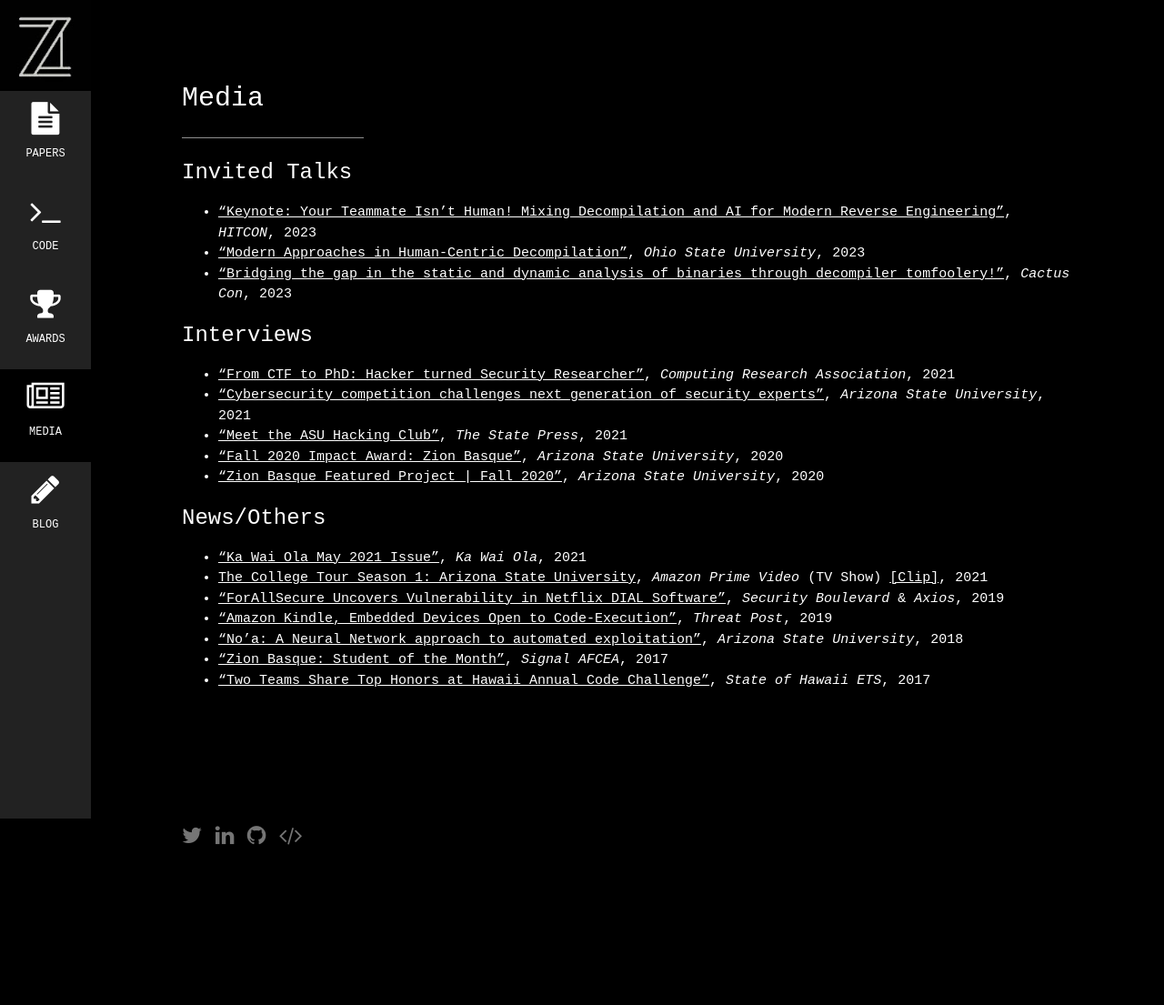
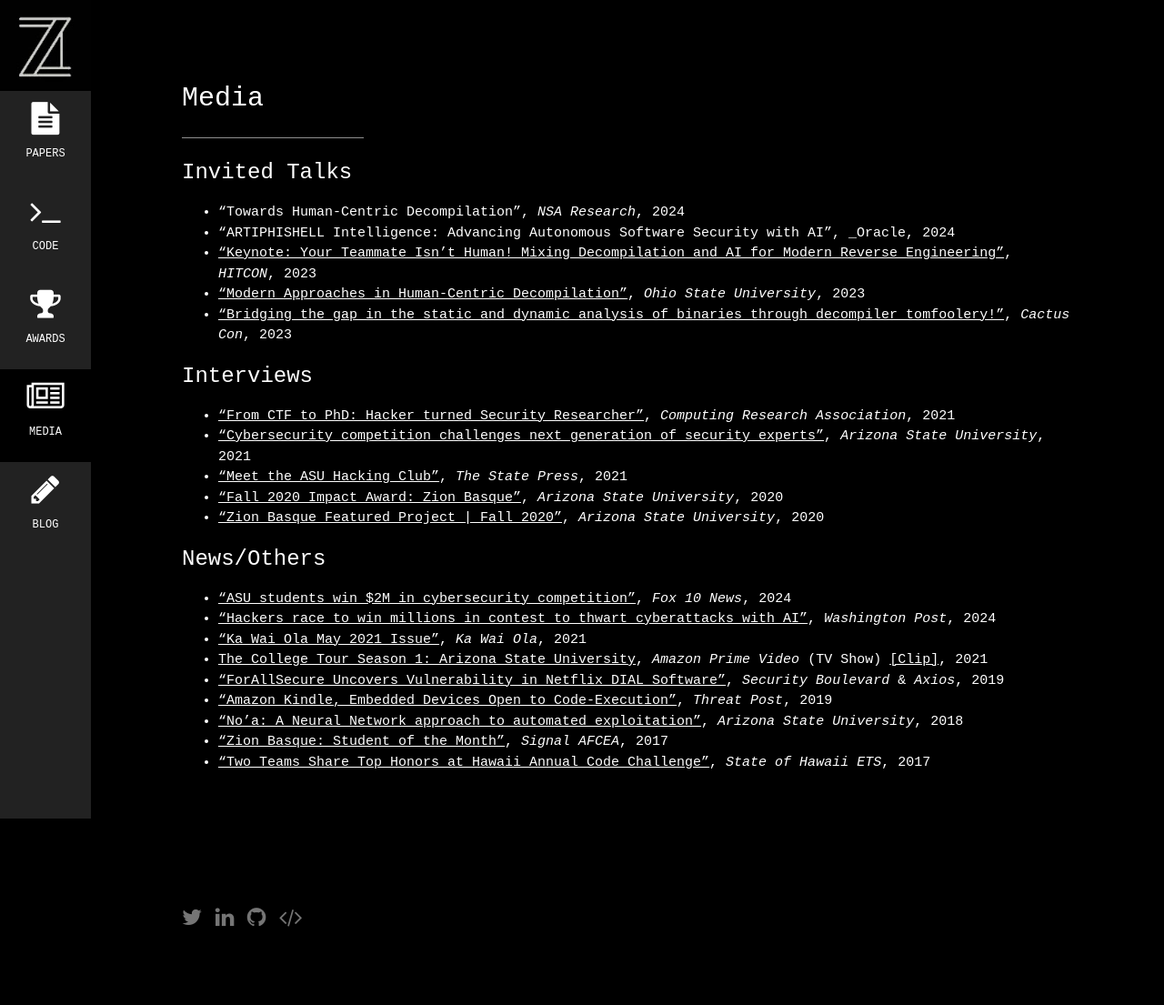
Before and after one commit to mahaloz/zionbasque.com, a Jekyll site: the page built from media.md, in a window 1280 px wide. Shown: the whole page at 91% size. Built offline with Jekyll 4.4.1, drawn with Linux system fonts in a browser that asks for light colours; before the commit the page ends 1015 px from its top, so only the background shows below that.

Commit message:
update media

```diff
--- a/media.md
+++ b/media.md
@@ -7,6 +7,8 @@
 <hr style="width:200px" class="w3-opacity">
 
 ### Invited Talks
+- "Towards Human-Centric Decompilation", _NSA Research_, 2024
+- "ARTIPHISHELL Intelligence: Advancing Autonomous Software Security with AI", _Oracle, 2024
 - ["Keynote: Your Teammate Isn’t Human! Mixing Decompilation and AI for Modern Reverse Engineering"](https://youtu.be/HbrebQiFLDs?si=TJhKSju85jTLSsiT), _HITCON_, 2023
 - ["Modern Approaches in Human-Centric Decompilation"](https://icdt.osu.edu/events/2023/03/virtual-event-modern-approaches-human-centric-decompilation), _Ohio State University_, 2023
 - ["Bridging the gap in the static and dynamic analysis of binaries through decompiler tomfoolery!"](https://www.youtube.com/watch?v=-J8fGMt6UmE&t=22441s), _Cactus Con_, 2023
@@ -19,6 +21,8 @@
 - ["Zion Basque Featured Project \| Fall 2020"](https://furi.engineering.asu.edu/participant/basque-zion/), _Arizona State University_, 2020
 
 ### News/Others
+- ["ASU students win $2M in cybersecurity competition"](https://www.fox10phoenix.com/video/1529594), _Fox 10 News_, 2024
+- ["Hackers race to win millions in contest to thwart cyberattacks with AI"](https://www.washingtonpost.com/technology/2024/07/27/pentagon-cybersecurity-ai-hackathon-darpa-challenge/), _Washington Post_, 2024
 - ["Ka Wai Ola May 2021 Issue"](https://kawaiola.news/nuhou/pokenuhou/news-briefs-may-2021/#attachment_9304), _Ka Wai Ola_, 2021
 - [The College Tour Season 1: Arizona State University](https://www.thecollegetour.com/), _Amazon Prime Video_ (TV Show) [[Clip]](https://youtu.be/YW2p0ctzK9c?t=1935), 2021
 - ["ForAllSecure Uncovers Vulnerability in Netflix DIAL Software"](https://securityboulevard.com/2019/09/forallsecure-uncovers-vulnerability-in-netflix-dial-software/), _Security Boulevard_ & _Axios_, 2019
```
